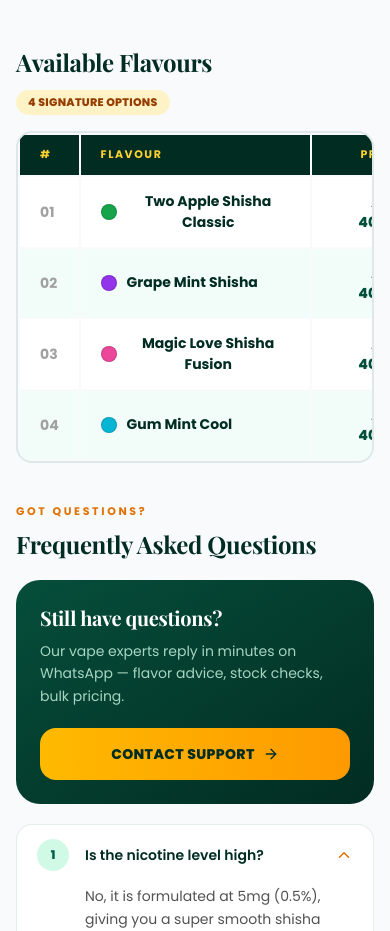
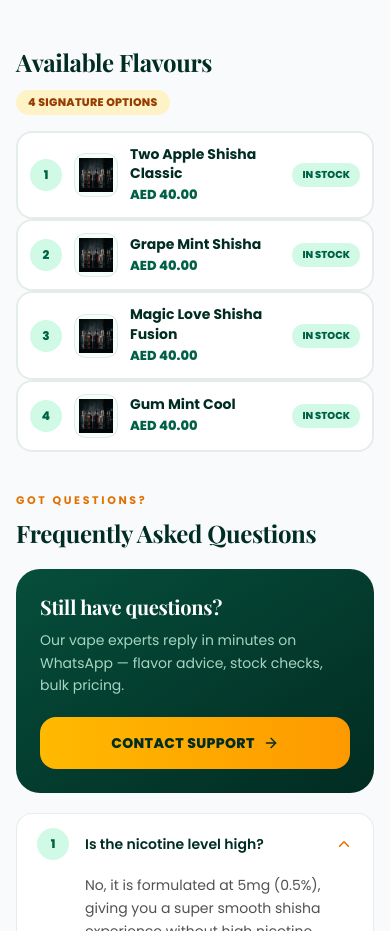
Before and after one commit to webestonesite/Vape-Mart-v2, a Next.js app: page /product/al-fakher-crown-bar-8000-shisha in a window 390 px wide. Shown: the part 2540-3471 px from the top of the page. Built offline with nearby package versions, Linux system fonts and the light colour scheme.

Commit message:
flavour table as mobile cards

```diff
--- a/src/components/product/ProductDetailView.tsx
+++ b/src/components/product/ProductDetailView.tsx
@@ -482,7 +482,8 @@ export function ProductDetailView({ product, relatedProducts }: ProductDetailVie
                 {product.flavors.length} SIGNATURE OPTIONS
               </span>
             </div>
-            <div className="rounded-2xl border-2 border-emerald-900/10 overflow-hidden">
+            {/* desktop table */}
+            <div className="hidden sm:block rounded-2xl border-2 border-emerald-900/10 overflow-hidden">
               <div className="overflow-x-auto">
                 <table className="w-full text-sm min-w-[520px]">
                   <thead>
@@ -499,7 +500,9 @@ export function ProductDetailView({ product, relatedProducts }: ProductDetailVie
                         <td className="px-5 py-3.5 text-neutral-400 font-bold">{String(i + 1).padStart(2, "0")}</td>
                         <td className="px-5 py-3.5">
                           <button onClick={() => f.inStock && setFlavorId(f.id)} className="flex items-center gap-2.5 font-bold text-emerald-950 hover:text-amber-600 disabled:cursor-default" disabled={!f.inStock}>
-                            <span className="w-4 h-4 rounded-full border border-black/15 shrink-0" style={{ backgroundColor: f.color }} />
+                            <span className="relative w-8 h-8 rounded-lg overflow-hidden shrink-0 border border-emerald-900/10 bg-emerald-50/50">
+                              <Image src={f.img || product.primaryImage} alt={f.name} fill className="object-contain p-1" sizes="32px" />
+                            </span>
                             {f.name}
                           </button>
                         </td>
@@ -514,6 +517,29 @@ export function ProductDetailView({ product, relatedProducts }: ProductDetailVie
                   </tbody>
                 </table>
               </div>
+            </div>
+            {/* mobile cards */}
+            <div className="sm:hidden space-y-2.5">
+              {product.flavors.map((f, i) => (
+                <button
+                  key={f.id}
+                  onClick={() => { if (f.inStock) { setFlavorId(f.id); const fi = product.flavors.findIndex((x) => x.id === f.id); if (galleryImages[fi]) setImgIdx(fi); } }}
+                  disabled={!f.inStock}
+                  className={`w-full rounded-2xl border-2 p-3 flex items-center gap-3 text-left transition-all ${flavorId === f.id ? "border-amber-500 bg-amber-50/60" : "border-emerald-900/10 bg-white"} ${!f.inStock ? "opacity-50" : ""}`}
+                >
+                  <span className="w-8 h-8 shrink-0 rounded-full bg-emerald-100 text-emerald-800 text-xs font-extrabold flex items-center justify-center">{i + 1}</span>
+                  <span className="relative w-11 h-11 rounded-xl overflow-hidden shrink-0 border border-emerald-900/10 bg-emerald-50/50">
+                    <Image src={f.img || product.primaryImage} alt={f.name} fill className="object-contain p-1" sizes="44px" />
+                  </span>
+                  <span className="flex-1 min-w-0">
+                    <span className="block text-sm font-bold text-emerald-950 leading-snug">{f.name}</span>
+                    <span className="block text-[13px] font-extrabold text-emerald-800 mt-0.5">{formatAED(product.price)}</span>
+                  </span>
+                  {f.inStock
+                    ? <span className="shrink-0 rounded-full bg-emerald-100 text-emerald-800 text-[10px] font-extrabold px-2.5 py-1">IN STOCK</span>
+                    : <span className="shrink-0 rounded-full bg-neutral-200 text-neutral-500 text-[10px] font-extrabold px-2.5 py-1">OUT</span>}
+                </button>
+              ))}
             </div>
           </section>
         )}
```
